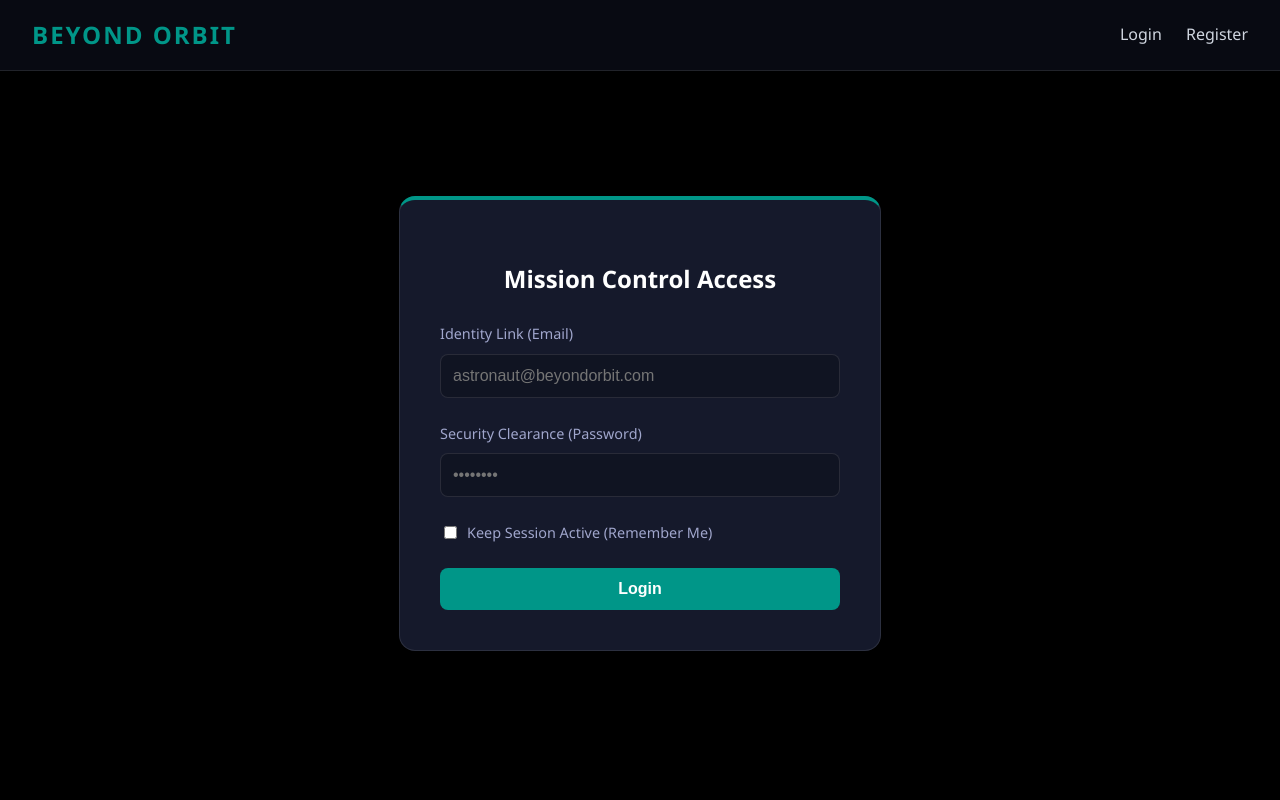
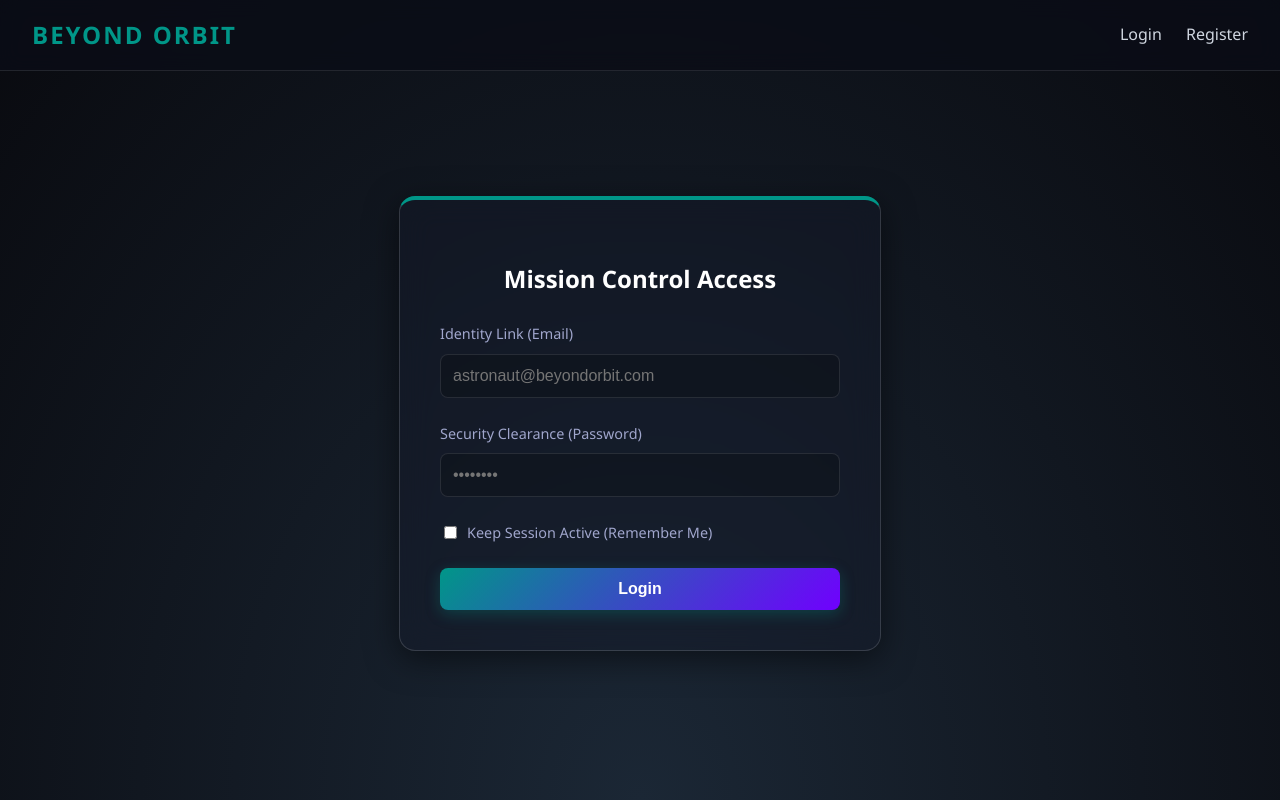
Before and after one commit to Mehjabin08/BeyondOrbit, a PHP site: page / in a window 1280 px wide. Run offline with PHP 8.4, Linux system fonts and the light colour scheme.

Commit message:
Update styles for body and auth-card elements

```diff
--- a/public/css/style.css
+++ b/public/css/style.css
@@ -11,13 +11,12 @@
 }
 
 body {
-    background-color: var(--bg-color);
+    background: radial-gradient(ellipse at bottom, #1b2735 0%, #090a0f 100%);
     color: var(--text-color);
     font-family: var(--font-main);
     margin: 0;
     padding: 0;
     line-height: 1.6;
-    background-color: #000000;
     min-height: 100vh;
 }
 
@@ -94,11 +93,13 @@ nav a.active {
 }
 
 .auth-card {
-    background: var(--card-bg);
+    background: rgba(21, 25, 43, 0.4);
+    backdrop-filter: blur(15px);
+    -webkit-backdrop-filter: blur(15px);
     padding: 2.5rem;
     border-radius: 16px;
-    border: 1px solid var(--glass-border);
-    box-shadow: 0 8px 32px 0 rgba(0, 0, 0, 0.37);
+    border: 1px solid rgba(255, 255, 255, 0.15);
+    box-shadow: 0 8px 32px 0 rgba(0, 0, 0, 0.5);
     width: 100%;
     max-width: 400px;
     text-align: center;
@@ -144,11 +145,12 @@ nav a.active {
     padding: 12px 24px;
     border-radius: 8px;
     border: none;
-    background: var(--primary-color);
+    background: linear-gradient(135deg, var(--primary-color), var(--secondary-color));
     color: #fff;
     font-weight: bold;
     cursor: pointer;
-    transition: opacity 0.3s, transform 0.2s;
+    transition: all 0.3s ease;
+    box-shadow: 0 4px 15px rgba(0, 150, 136, 0.3);
     text-decoration: none;
     text-align: center;
     font-size: 1rem;
@@ -156,8 +158,9 @@ nav a.active {
 }
 
 .btn:hover {
-    opacity: 0.9;
-    transform: translateY(-2px);
+    transform: translateY(-3px) scale(1.02);
+    box-shadow: 0 8px 25px rgba(112, 0, 255, 0.5);
+    opacity: 1;
 }
 
 .btn-secondary {
```
